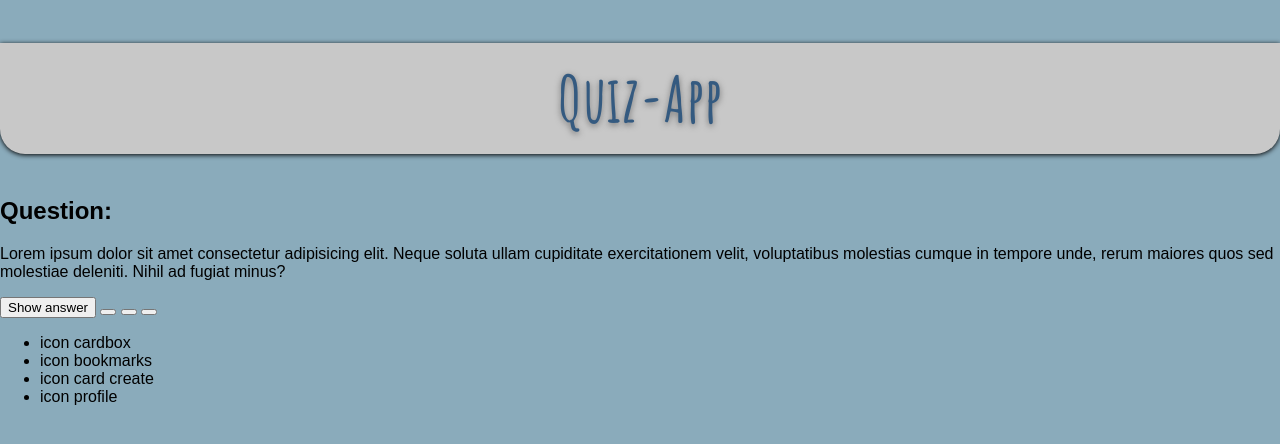
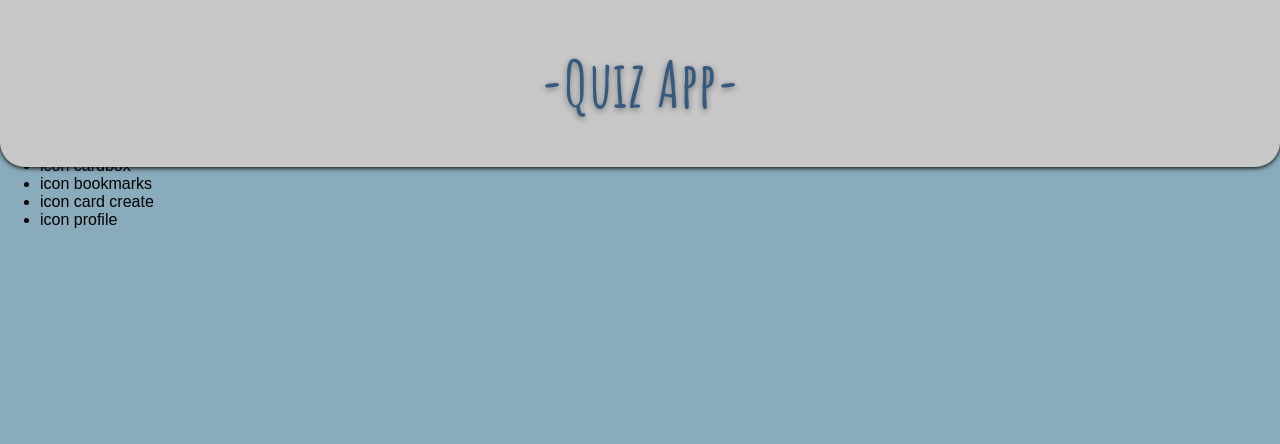
Before and after one commit to CasparVelsen/quiz-app, a plain HTML site: page index.html in a window 1280 px wide. Drawn offline with Linux system fonts and the light colour scheme.

Commit message:
Finish first header style

```diff
--- a/index.html
+++ b/index.html
@@ -12,7 +12,7 @@
 
   <body>
     <header class="header">
-      <h1 class="header__title">Quiz-App</h1>
+      <h1 class="header__title">-Quiz App-</h1>
     </header>
 
     <main>
--- a/styles/components/header.css
+++ b/styles/components/header.css
@@ -1,12 +1,14 @@
 .header {
   background: rgb(200, 200, 200);
+  position: fixed;
+  top: 0;
+  width: 100%;
   border-radius: 0px 0px 25px 25px;
   box-shadow: 0px 1px 5px;
 }
 
 .header__title {
   color: rgb(52, 90, 128);
-  padding: 15px;
   font-family: Amatic SC;
   font-size: 4rem;
   text-align: center;
```
